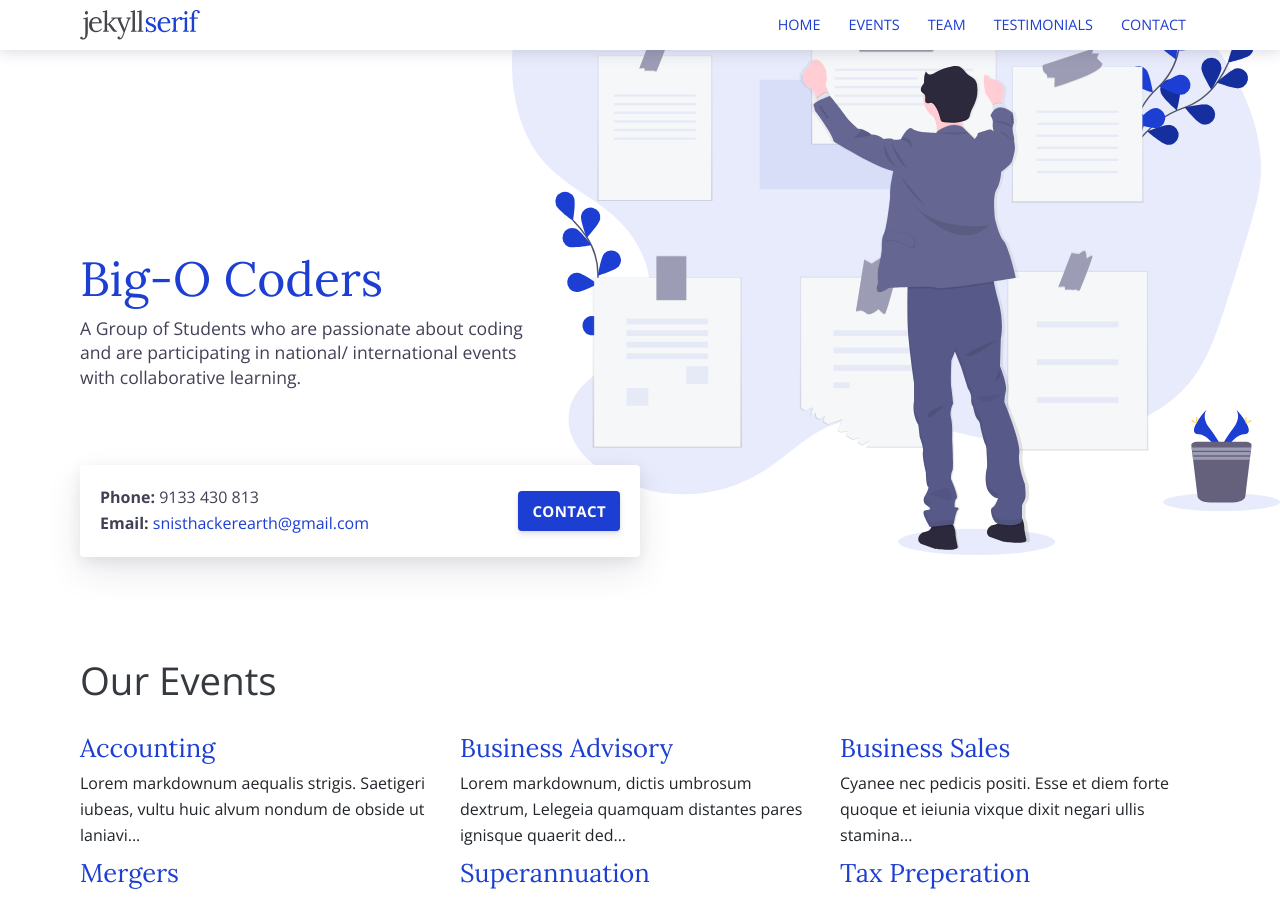
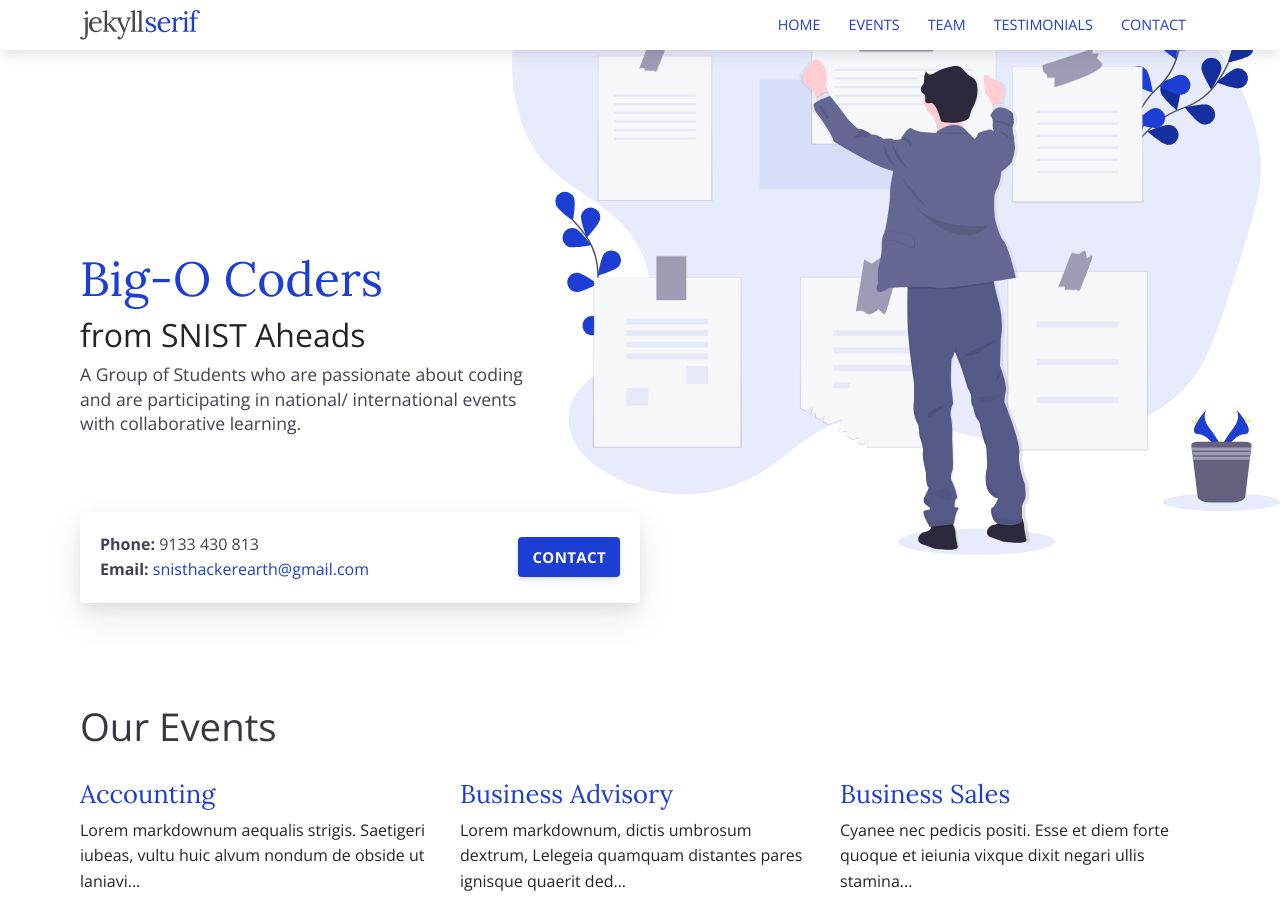
Before and after one commit to SnistAheads/Ocoders, a Jekyll site: the page built from index.html, in a window 1280 px wide and 900 px high. Built offline with Jekyll 4.4.1, drawn with Linux system fonts in a browser that asks for light colours.

Commit message:
Update index.html

```diff
--- a/index.html
+++ b/index.html
@@ -7,6 +7,7 @@ bodyClass: page-home
 <div class="intro pb-4">
   <div class="container">
     <h1>Big-O Coders</h1>
+    <h2>from SNIST Aheads</h2>
     <p>A Group of Students who are passionate about coding and are participating in national/ international events with collaborative learning.</p>
   </div>
 </div>
```
